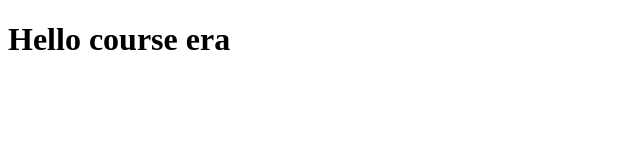
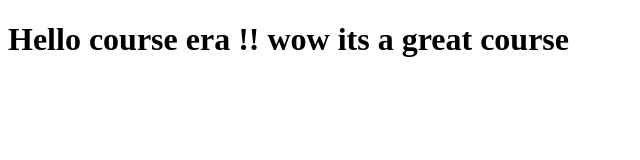
Before and after one commit to sushantpatade/coursera, a plain HTML site: page site/index.html in a window 1280 px wide. Shown: the whole page, without its empty margins (0-640 px from the left). Drawn offline with Linux system fonts and the light colour scheme.

Commit message:
small addition

```diff
--- a/site/index.html
+++ b/site/index.html
@@ -4,6 +4,6 @@
 	<title>Hello Courser</title>
 </head>
 <body>
-<h1>Hello course era </h1>
+<h1>Hello course era !! wow its a great course</h1>
 </body>
 </html>
```
